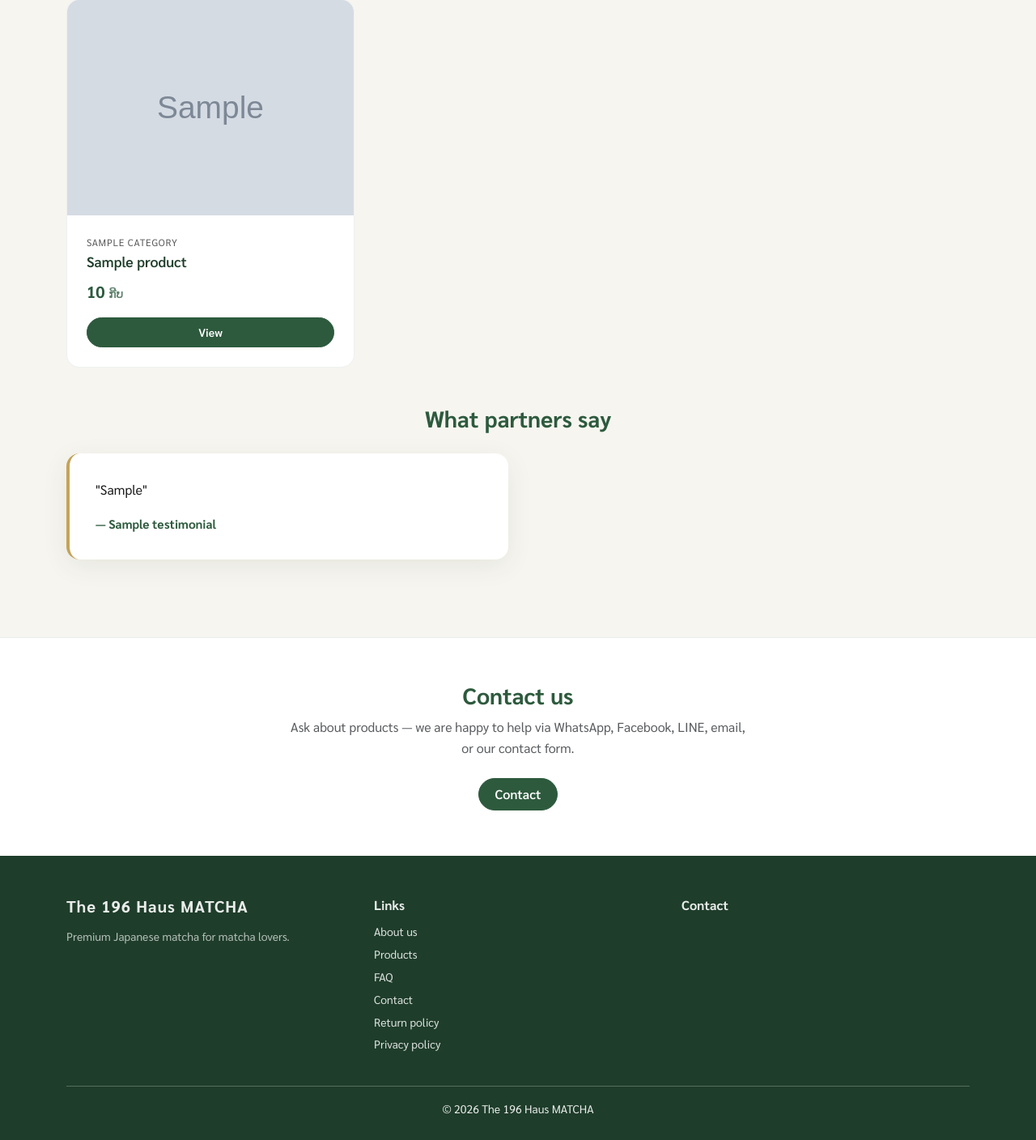
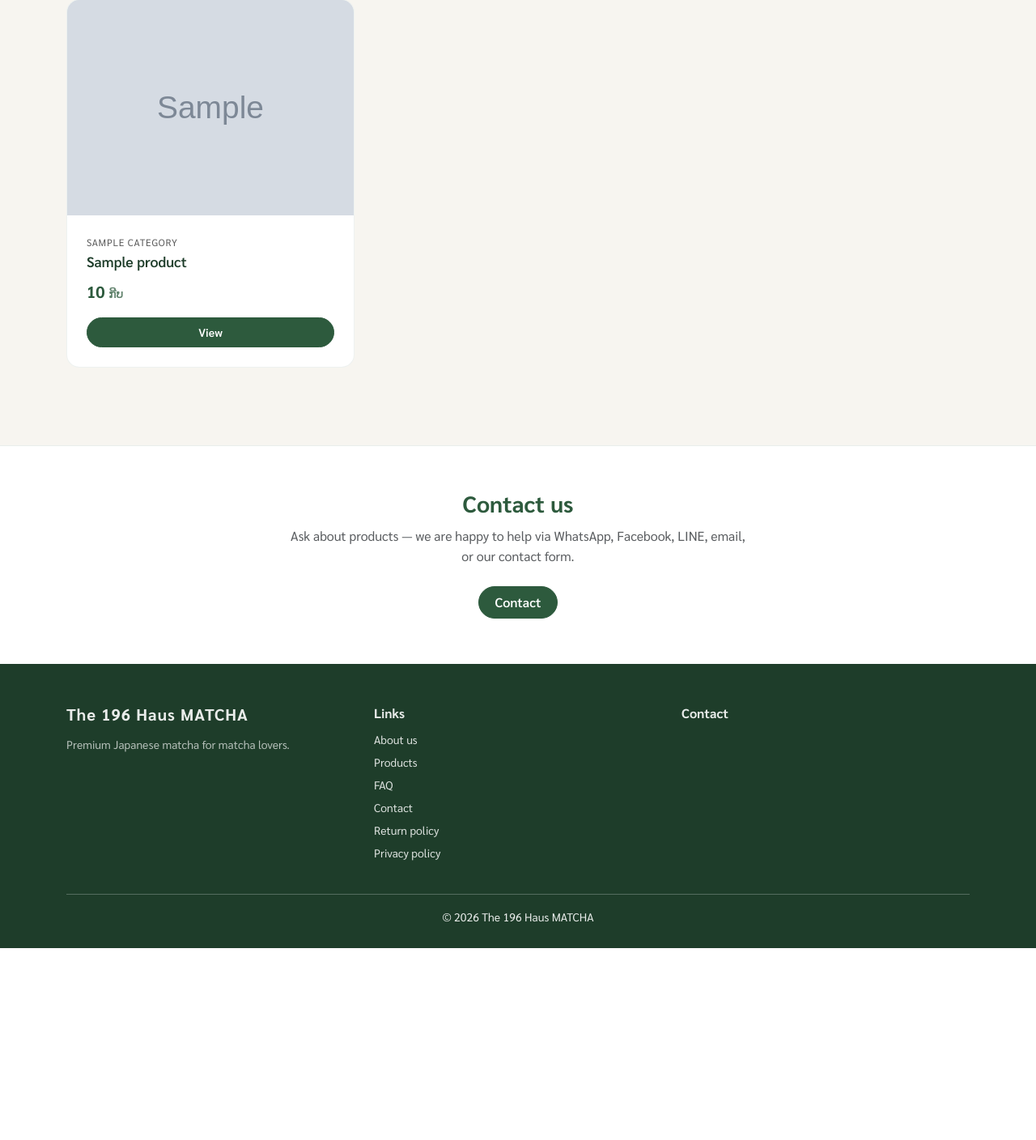
Before and after one commit to Iboy5070/matcha_shopbeta, a Django app: page / in a window 1280 px wide. Shown: the part 866-2274 px from the top of the page at 81% size. After the commit the page ends 2037 px from the top, so only its background shows below. Run offline with Django 4.2, Linux system fonts and the light colour scheme; tables that the repository leaves empty hold one stand-in row (values such as "Sample post"); grey boxes marked "Sample" are stand-in pictures.

Commit message:
fix: hide partner testimonials on home until real customers exist
Remove the demo testimonial block from the storefront so the site does not show placeholder partner quotes before launch.

Co-authored-by: Cursor <cursoragent@cursor.com>

```diff
--- a/templates/store/home.html
+++ b/templates/store/home.html
@@ -83,22 +83,6 @@
     </div>
   </section>
   {% endif %}
-
-  {% if active_testimonials %}
-  <section class="mb-5">
-    <h2 class="mz-section-title text-center mb-4">{% trans "What partners say" %}</h2>
-    <div class="row g-4">
-      {% for t in active_testimonials %}
-      <div class="col-md-6">
-        <blockquote class="mz-testimonial mb-0">
-          <p class="mb-3">"{% if LANGUAGE_CODE == 'en' and t.quote_en %}{{ t.quote_en }}{% else %}{{ t.quote_th }}{% endif %}"</p>
-          <footer class="mz-testimonial-author">{{ t.company_name }}</footer>
-        </blockquote>
-      </div>
-      {% endfor %}
-    </div>
-  </section>
-  {% endif %}
 </div>
 
 <section class="mz-cta-band">
```
